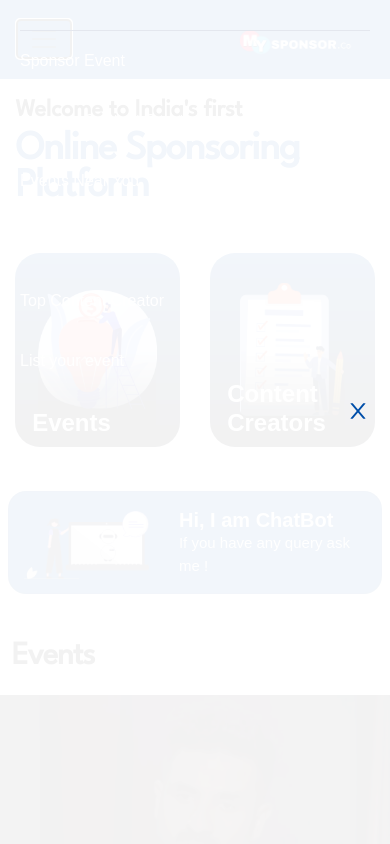
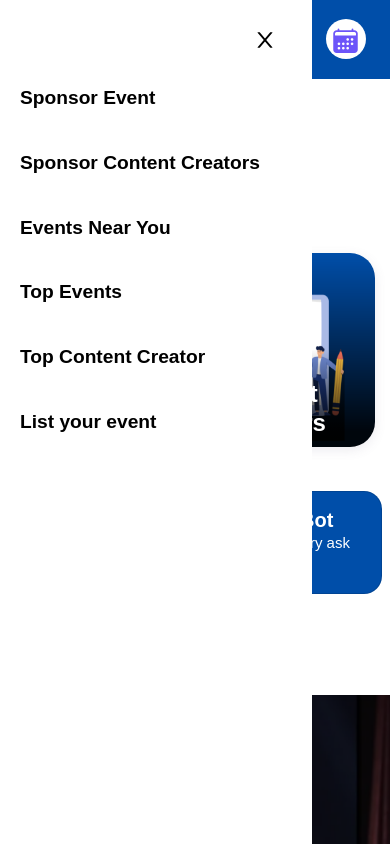
Before and after one commit to Mrshivam007/mysponsor, a React (Create React App) app: page / in a window 390 px wide. Both pictures are taken after a click on the button 44 px from the left and 39 px from the top of the page. Shown: the top 844 px of the page. Built offline with nearby package versions, Linux system fonts and the light colour scheme; a web font is replaced by a local one.

Commit message:
sidebar final changes

```diff
--- a/src/components/Header/navbar.css
+++ b/src/components/Header/navbar.css
@@ -19,9 +19,10 @@ body {
   position: fixed;
   top: 0;
   left: 0;
-  width: 100%;
+  width: 80%;
   height: 100%;
-  background-color: rgba(255, 255, 255, 0.95); /* Adjust the background color and opacity as needed */
+  background-color: rgb(255, 255, 255);
+  /* Adjust the background color and opacity as needed */
   z-index: 1000;
   display: flex;
   flex-direction: column;
@@ -44,7 +45,9 @@ body {
 /* Style for each individual navbar item in the overlay */
 .mobile-nav-item {
   margin: 10px 0;
-  color: #004EA9; /* Adjust the color as needed */
+  font-size: larger;
+  font-weight: 700;
+  color: black !important;
 }
 
 /* Style for the close icon */
@@ -52,7 +55,8 @@ body {
   cursor: pointer;
   align-self: flex-end;
   font-size: 24px;
-  color: #004EA9; /* Adjust the color as needed */
+  color: black;
+  /* Adjust the color as needed */
 }
 
 
@@ -71,9 +75,9 @@ body {
   flex-direction: column;
 }
 
-.mobile-nav-item {
+/* .mobile-nav-item {
   color: white !important;
-}
+} */
 
 /* CSS for the slide-in effect */
 .mobile-nav.slide-in {
--- a/src/components/Header/navbar.jsx
+++ b/src/components/Header/navbar.jsx
@@ -1,12 +1,11 @@
-import React, { useState } from 'react';
-import { Navbar, Nav, Container } from 'react-bootstrap';
-import "./navbar.css"
-import banner from "../../assets/img/card/header_banner.png"
+import React, { useState } from "react";
+import { Navbar, Nav, NavLink, Container } from "react-bootstrap";
+import "./navbar.css";
+import banner from "../../assets/img/card/header_banner.png";
 import logo from "../../assets/img/logo/logo.png";
-import card_bg from "../../assets/img/card/header-bg.png"
-import { AiOutlineClose } from 'react-icons/ai'; // Import the close icon from react-icons library
-
-
+import card_bg from "../../assets/img/card/header-bg.png";
+import { AiOutlineClose } from "react-icons/ai"; // Import the close icon from react-icons library
+import account from "../../assets/img/account.png";
 
 function NavBar() {
   const [isOpen, setIsOpen] = useState(false);
@@ -18,74 +17,219 @@ function NavBar() {
   return (
     <div>
       {/* <nav class="navbar navbar-expand-lg navbar-light sticky" style={{ backgroundColor: '#004EA9' }} data-offset="500"> */}
-            <Navbar className='desktop-nav' expand="lg" style={{ backgroundColor: "#004EA9" }}>
-                <div class="container" >
-                    <a href="#" class="navbar-brand"><img src={logo} /></a>
+      <Navbar
+        className="desktop-nav"
+        expand="lg"
+        style={{ backgroundColor: "#004EA9" }}
+      >
+        <div class="container">
+          <a href="#" class="navbar-brand">
+            <img src={logo} />
+          </a>
           <div class="wrapper">
             <div class="searchBar">
-                            <input id="searchQueryInput" type="text" name="searchQueryInput" placeholder="Search" value="" />
-                            <button id="searchQuerySubmit" type="submit" name="searchQuerySubmit">
-                                <svg style={{ width: '24px', height: '24px' }} viewBox="0 0 24 24">
-                                    <path fill="white" d="M9.5,3A6.5,6.5 0 0,1 16,9.5C16,11.11 15.41,12.59 14.44,13.73L14.71,14H15.5L20.5,19L19,20.5L14,15.5V14.71L13.73,14.44C12.59,15.41 11.11,16 9.5,16A6.5,6.5 0 0,1 3,9.5A6.5,6.5 0 0,1 9.5,3M9.5,5C7,5 5,7 5,9.5C5,12 7,14 9.5,14C12,14 14,12 14,9.5C14,7 12,5 9.5,5Z" />
+              <input
+                id="searchQueryInput"
+                type="text"
+                name="searchQueryInput"
+                placeholder="Search"
+                value=""
+              />
+              <button
+                id="searchQuerySubmit"
+                type="submit"
+                name="searchQuerySubmit"
+              >
+                <svg
+                  style={{ width: "24px", height: "24px" }}
+                  viewBox="0 0 24 24"
+                >
+                  <path
+                    fill="white"
+                    d="M9.5,3A6.5,6.5 0 0,1 16,9.5C16,11.11 15.41,12.59 14.44,13.73L14.71,14H15.5L20.5,19L19,20.5L14,15.5V14.71L13.73,14.44C12.59,15.41 11.11,16 9.5,16A6.5,6.5 0 0,1 3,9.5A6.5,6.5 0 0,1 9.5,3M9.5,5C7,5 5,7 5,9.5C5,12 7,14 9.5,14C12,14 14,12 14,9.5C14,7 12,5 9.5,5Z"
+                  />
                 </svg>
-
               </button>
             </div>
           </div>
-                    <a class="nav-link" href="contact.html" style={{ backgroundColor: 'white', margin: '1vh', height: '40px', width: '40px', borderRadius: '50px', }}><span class="mai-heart" style={{ fontSize: '28px', marginLeft: '-10px' }}></span></a>
-                    <a class="nav-link" href="contact.html" style={{ backgroundColor: 'white', margin: '1vh', height: '40px', width: '40px', borderRadius: '50px', }}><span class="mai-people" style={{ fontSize: '28px', marginLeft: '-10px' }}></span></a>
-                    <a class="nav-link" href="contact.html" style={{ backgroundColor: 'white', margin: '1vh', height: '40px', width: '40px', borderRadius: '50px', }}><span class="mai-calendar" style={{ fontSize: '28px', marginLeft: '-10px' }}></span></a>
+          <a
+            class="nav-link"
+            href="contact.html"
+            style={{
+              backgroundColor: "white",
+              margin: "1vh",
+              height: "40px",
+              width: "40px",
+              borderRadius: "50px",
+            }}
+          >
+            <span
+              class="mai-heart"
+              style={{ fontSize: "28px", marginLeft: "-10px" }}
+            ></span>
+          </a>
+          <a
+            class="nav-link"
+            href="contact.html"
+            style={{
+              backgroundColor: "white",
+              margin: "1vh",
+              height: "40px",
+              width: "40px",
+              borderRadius: "50px",
+            }}
+          >
+            <span
+              class="mai-people"
+              style={{ fontSize: "28px", marginLeft: "-10px" }}
+            ></span>
+          </a>
+          <a
+            class="nav-link"
+            href="contact.html"
+            style={{
+              backgroundColor: "white",
+              margin: "1vh",
+              height: "40px",
+              width: "40px",
+              borderRadius: "50px",
+            }}
+          >
+            <span
+              class="mai-calendar"
+              style={{ fontSize: "28px", marginLeft: "-10px" }}
+            ></span>
+          </a>
         </div>
       </Navbar>
-            <Navbar className='desktop-nav' expand="lg" style={{ backgroundColor: "#083C79" }}>
-                <div class="container" style={{ placeContent: 'center' }}>
+      <Navbar
+        className="desktop-nav"
+        expand="lg"
+        style={{ backgroundColor: "#083C79" }}
+      >
+        <div class="container" style={{ placeContent: "center" }}>
           <Nav>
-                        <Nav.Link className='desktop-nav-item' href="index.html">Sponsor Event</Nav.Link>
-                        <Nav.Link className='desktop-nav-item' href="about.html">Sponsor Content Creators</Nav.Link>
-                        <Nav.Link className='desktop-nav-item' href="service.html">Events Near You</Nav.Link>
-                        <Nav.Link className='desktop-nav-item' href="blog.html">Top Events</Nav.Link>
-                        <Nav.Link className='desktop-nav-item' href="contact.html">Top Content Creator</Nav.Link>
-                        <Nav.Link className='desktop-nav-item' href="contact.html">List your event</Nav.Link>
+            <Nav.Link className="desktop-nav-item" href="index.html">
+              Sponsor Event
+            </Nav.Link>
+            <Nav.Link className="desktop-nav-item" href="about.html">
+              Sponsor Content Creators
+            </Nav.Link>
+            <Nav.Link className="desktop-nav-item" href="service.html">
+              Events Near You
+            </Nav.Link>
+            <Nav.Link className="desktop-nav-item" href="blog.html">
+              Top Events
+            </Nav.Link>
+            <Nav.Link className="desktop-nav-item" href="contact.html">
+              Top Content Creator
+            </Nav.Link>
+            <Nav.Link className="desktop-nav-item" href="contact.html">
+              List your event
+            </Nav.Link>
           </Nav>
         </div>
       </Navbar>
 
-            <Navbar className='mobile-nav' expand="lg" style={{ display: 'flex', flexDirection: 'column', backgroundColor: "#004EA9" }}>
+      <Navbar
+        className="mobile-nav"
+        expand="lg"
+        style={{
+          display: "flex",
+          flexDirection: "column",
+          backgroundColor: "#004EA9",
+        }}
+      >
         <div className="container">
-                    <Navbar.Toggle aria-controls="basic-navbar-nav" onClick={toggleNavbar} />
-                    <a href="#" className="navbar-brand" style={{ height: '52px', marginTop: '3%' }}><img src={logo} alt="Logo" /></a>
+          <Navbar.Toggle
+            aria-controls="basic-navbar-nav"
+            onClick={toggleNavbar}
+          />
+          <a
+            href="#"
+            className="navbar-brand"
+            style={{ height: "52px", marginTop: "3%" }}
+          >
+            <img src={logo} alt="Logo" />
+          </a>
+          <a
+            class="nav-link"
+            href="contact.html"
+            style={{
+              backgroundColor: "white",
+              margin: "1vh",
+              height: "40px",
+              width: "40px",
+              borderRadius: "50px",
+            }}
+          >
+            <span
+              class="mai-calendar"
+              style={{ fontSize: "28px", marginLeft: "-10px" }}
+            ></span>
+          </a>
         </div>
 
         {isOpen && (
           <div className="mobile-nav-overlay">
             <div className="mobile-nav-content">
-                            <Nav className="mobile-nav-items">
-                                <Nav.Link className="mobile-nav-item" href="index.html">Sponsor Event</Nav.Link>
-                                <Nav.Link className="mobile-nav-item" href="about.html">Sponsor Content Creators</Nav.Link>
-                                <Nav.Link className="mobile-nav-item" href="service.html">Events Near You</Nav.Link>
-                                <Nav.Link className="mobile-nav-item" href="blog.html">Top Events</Nav.Link>
-                                <Nav.Link className="mobile-nav-item" href="contact.html">Top Content Creator</Nav.Link>
-                                <Nav.Link className="mobile-nav-item" href="contact.html">List your event</Nav.Link>
-                            </Nav>
+              <Container className="justify-content-end">
                 <div className="close-icon" onClick={toggleNavbar}>
                   <AiOutlineClose />
                 </div>
+              </Container>
+              <Nav className="mobile-nav-items border-0 ">
+                <NavLink className="mobile-nav-item nav-link" href="index.html">
+                  Sponsor Event
+                </NavLink>
+                <NavLink className="mobile-nav-item" href="about.html">
+                  Sponsor Content Creators
+                </NavLink>
+                <NavLink className="mobile-nav-item" href="service.html">
+                  Events Near You
+                </NavLink>
+                <NavLink className="mobile-nav-item" href="blog.html">
+                  Top Events
+                </NavLink>
+                <NavLink className="mobile-nav-item" href="contact.html">
+                  Top Content Creator
+                </NavLink>
+                <NavLink className="mobile-nav-item" href="contact.html">
+                  List your event
+                </NavLink>
+              </Nav>
             </div>
           </div>
         )}
       </Navbar>
-            <div class="container" style={{ maxWidth: '1400px' }}>
-                <div class="page-banner home-banner" style={{ height: 'auto', backgroundImage: `url(${card_bg})` }}>
+      <div class="container" style={{ maxWidth: "1400px" }}>
+        <div
+          class="page-banner home-banner"
+          style={{ height: "auto", backgroundImage: `url(${card_bg})` }}
+        >
           <div class="row align-items-center flex-wrap-reverse h-100">
             <div class=" banner-text-area col-md-8 wow fadeInLeft">
-                            <h3 className='subhead-banner'>Welcome to India's first</h3>
+              <h3 className="subhead-banner">Welcome to India's first</h3>
               <h1 class=" head-banner mb-4">Online Sponsoring Platform</h1>
-                            <p class="para-banner">Lorem ipsum dolor sit amet consectetur adipisicing elit. Debitis accusantium reprehenderit quos iusto. Earum in modi, dolorem dolore fuga obcaecati laudantium possimus aspernatur excepturi facere porro repellendus expedita et veniam jkvxdkvxkv xnjnxkjbkxnb nkvdbkxbkxnbkk.</p>
-                            <a href="#" class="link-banner btn btn-primary">Sponsor Now</a>
+              <p class="para-banner">
+                Lorem ipsum dolor sit amet consectetur adipisicing elit. Debitis
+                accusantium reprehenderit quos iusto. Earum in modi, dolorem
+                dolore fuga obcaecati laudantium possimus aspernatur excepturi
+                facere porro repellendus expedita et veniam jkvxdkvxkv
+                xnjnxkjbkxnb nkvdbkxbkxnbkk.
+              </p>
+              <a href="#" class="link-banner btn btn-primary">
+                Sponsor Now
+              </a>
             </div>
             <div class="img-container col-md-4 wow zoomIn">
               <div class="img-fluid text-center">
-                                <img className='header-card-logo' src={banner} alt="" style={{}} />
+                <img
+                  className="header-card-logo"
+                  src={banner}
+                  alt=""
+                  style={{}}
+                />
               </div>
             </div>
           </div>
```
Also changed, not shown: src/assets/img/account.png (added), 1 other file (tests, documents, lock files or other folders). Lines whose indentation alone changed are shown as unchanged.
